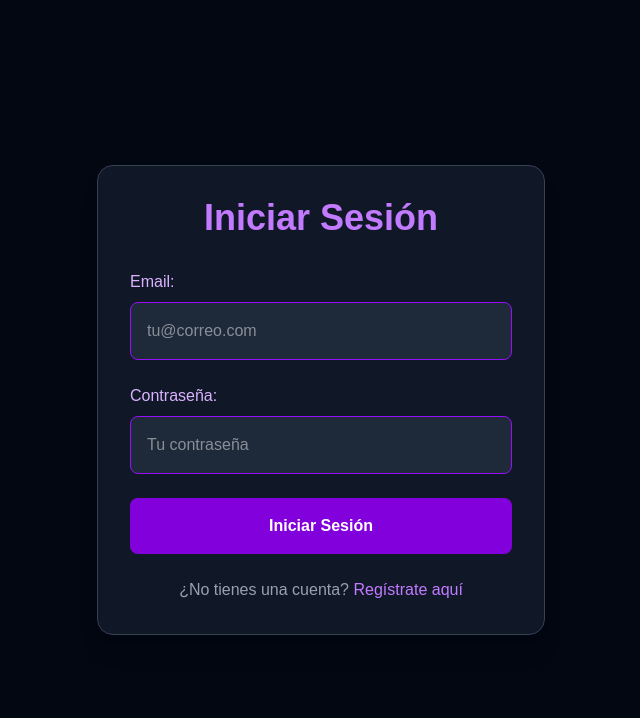
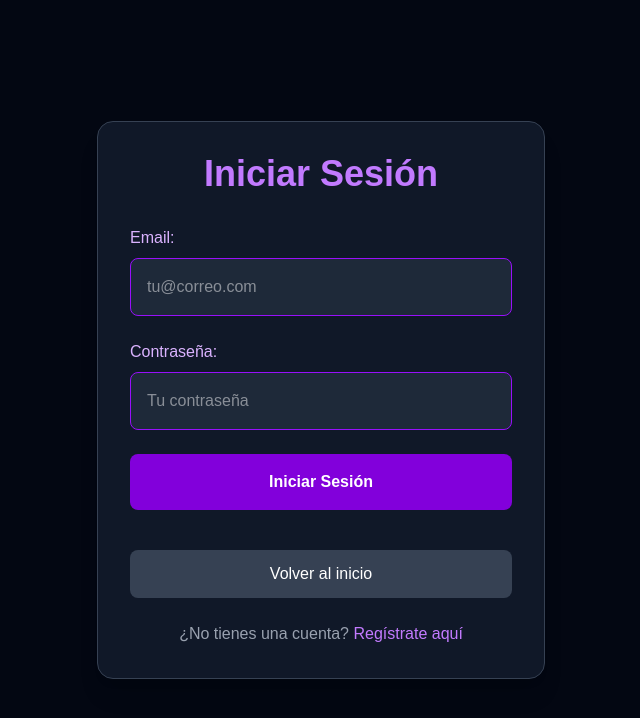
Before and after one commit to fefrre/auraklak, a Next.js app: page /login in a window 1280 px wide. Shown: the top 718 px of the page, without its empty margins (319-959 px from the left). Built offline with nearby package versions, Linux system fonts and the light colour scheme; no server answers.

Commit message:
Corregido fetch a /api/login-admin

```diff
--- a/lib/supabaseClient.ts
+++ b/lib/supabaseClient.ts
@@ -4,3 +4,5 @@ const supabaseUrl = process.env.NEXT_PUBLIC_SUPABASE_URL!;
 const supabaseKey = process.env.NEXT_PUBLIC_SUPABASE_ANON_KEY!;
 
 export const supabase = createClient(supabaseUrl, supabaseKey);
+console.log("Supabase URL:", process.env.NEXT_PUBLIC_SUPABASE_URL);
+console.log("Supabase Anon Key:", process.env.NEXT_PUBLIC_SUPABASE_ANON_KEY);
--- a/pages/admin-login.tsx
+++ b/pages/admin-login.tsx
@@ -12,29 +12,28 @@ export default function AdminLoginPage() {
 
  const handleLogin = async (e: React.FormEvent) => {
   e.preventDefault();
-    setErrorLogin(""); // Limpia errores anteriores
+  setErrorLogin("");
 
   try {
+    console.log("Enviando login a /api/login-admin con:", { usuario, contrasena });
+
     const res = await fetch("/api/login-admin", {
       method: "POST",
       headers: { "Content-Type": "application/json" },
       body: JSON.stringify({ usuario, contrasena }),
     });
 
+    console.log("Respuesta HTTP status:", res.status);
+
     if (!res.ok) {
-        // Si el status HTTP no es 2xx, lee el mensaje de error
       const errorData = await res.json();
       setErrorLogin(errorData.message || "Credenciales incorrectas");
       return;
     }
 
-      // Si todo está OK, parseamos el JSON
     const result = await res.json();
+    console.log("Login exitoso:", result);
 
-      // Aquí asumo que tu API devuelve { message: "Login exitoso" }
-      // Para validar login exitoso, solo con que no haya error ya es suficiente
-
-      // Guardamos datos de sesión y redirigimos
     sessionStorage.setItem("adminLoggedIn", "true");
     sessionStorage.setItem("adminUser", usuario);
     router.push("/admin-dashboard");
--- a/pages/login.tsx
+++ b/pages/login.tsx
@@ -82,6 +82,13 @@ export default function LoginPage() {
           >
             {loading ? "Iniciando..." : "Iniciar Sesión"}
           </button>
+          <button
+          type="button"
+          onClick={() => router.push("/")}
+          className="w-full mt-4 px-8 py-3 bg-gray-700 text-white rounded-lg hover:bg-gray-600 transition"
+        >
+          Volver al inicio
+        </button>
         </form>
 
         {message && (
--- a/pages/register.tsx
+++ b/pages/register.tsx
@@ -78,6 +78,13 @@ export default function RegisterPage() {
           >
             {loading ? "Registrando..." : "Registrarse"}
           </button>
+          <button
+          type="button"
+          onClick={() => router.push("/")}
+          className="w-full mt-4 px-8 py-3 bg-gray-700 text-white rounded-lg hover:bg-gray-600 transition"
+        >
+          Volver al inicio
+        </button>
         </form>
 
         {message && (
```
Lines whose indentation alone changed are shown as unchanged.
